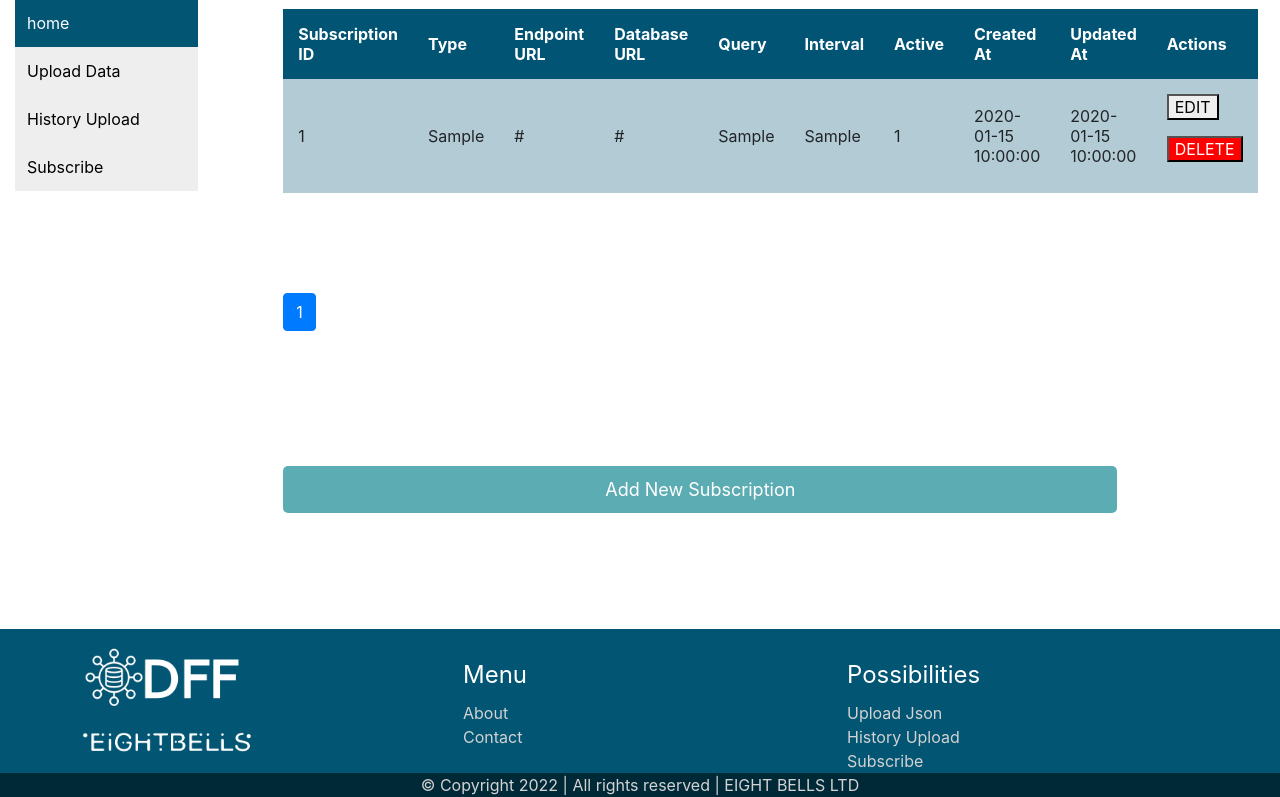
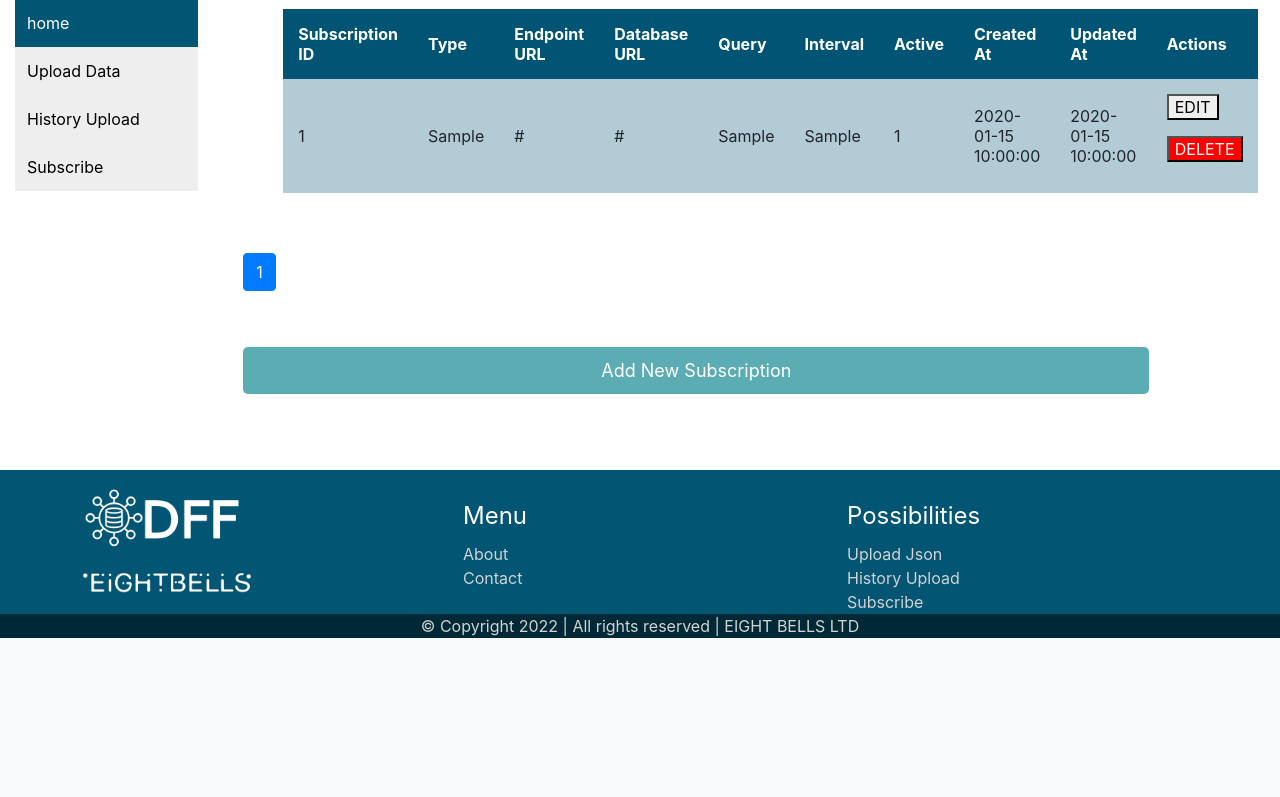
Before and after one commit to HORSE-EU-Project/Pre-Processing, a Flask app: page /subscribe in a window 1280 px wide. Shown: the part 238-1035 px from the top of the page. After the commit the page ends 876 px from the top, so only its background shows below. Run offline with Flask 2, Linux system fonts and the light colour scheme; a user stored in the database is signed in; tables that the repository leaves empty hold one stand-in row (values such as "Sample post"); parts of the project's set-up code (start-up, migrations or seed data) failed here and were passed over; some libraries are stand-ins or nearby versions.

Commit message:
HTML CSS refactoring............

```diff
--- a/templates/subscription_view.html
+++ b/templates/subscription_view.html
@@ -72,7 +72,7 @@
 
             </div>
         </div>
-        <div class="row" style="padding: 5%">
+        <div class="row" style="padding: 1%">
             <nav aria-label="Page navigation">
                 <ul class="pagination">
                     {% for num in range(1, total_pages + 1) %}
@@ -83,7 +83,7 @@
                 </ul>
             </nav>
         </div>
-        <div class="row" style="padding: 5%">
+        <div class="row" style="padding: 1%">
             <!-- Button to add a new subscription -->
             <form action="{{ url_for('subscription.new') }}" method="get">
                 <button type="submit" class="large-button">Add New Subscription</button>
```
